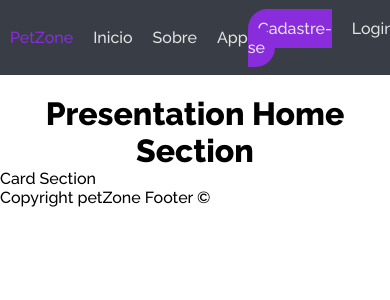
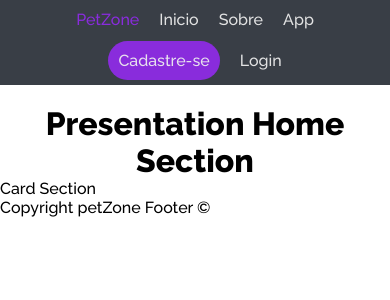
Before and after one commit to luizjoliver/Projeto-Integrador, a Next.js app: page / in a window 390 px wide. Shown: the top 300 px of the page. Built offline with nearby package versions, Linux system fonts and the light colour scheme.

Commit message:
Criação do headerNoAuth e sua respectiva responsividade

```diff
--- a/src/components/homeNoAuth/headerNoAuth/index.jsx
+++ b/src/components/homeNoAuth/headerNoAuth/index.jsx
@@ -12,7 +12,7 @@ const HeaderNoAuth = () =>{
                         </nav>
                         <div className={styles.connectNav}>
                                 <span><Link href="/register" className={styles.registerBtn}>Cadastre-se</Link></span>
-                                <Link href="/login">Login</Link>
+                                <Link href="/login" className={styles.loginBtn}>Login</Link>
                         </div>
                   </header>
                 </>
--- a/src/components/homeNoAuth/headerNoAuth/styles.module.scss
+++ b/src/components/homeNoAuth/headerNoAuth/styles.module.scss
@@ -12,12 +12,17 @@
 .navBar{
    display: flex;
    gap: 20px;
+   a{
+    transition: 600ms;
+    &:hover{
+        color: $Purple-dark;
+    }
+   }
    .petZoneLogo{
     color: $Purple-dark;
     position: relative;
-    :hover{
-        color: $Purple-light;
-    }
+    transition: 500ms;
+
    }
 }
 .connectNav{
@@ -28,4 +33,21 @@
         padding: 10px;
         border-radius: 30px;
     }
+   a{
+    transition: 600ms;
+    &:hover{
+        color: $Dark;
+    }
+   }
 }
+
+@media (max-width:470px){
+    .header{
+        flex-direction: column;
+        align-items: center;
+        height: 85px;
+    }
+    .connectNav{
+        margin-bottom: 5px;
+    }
+}
```
